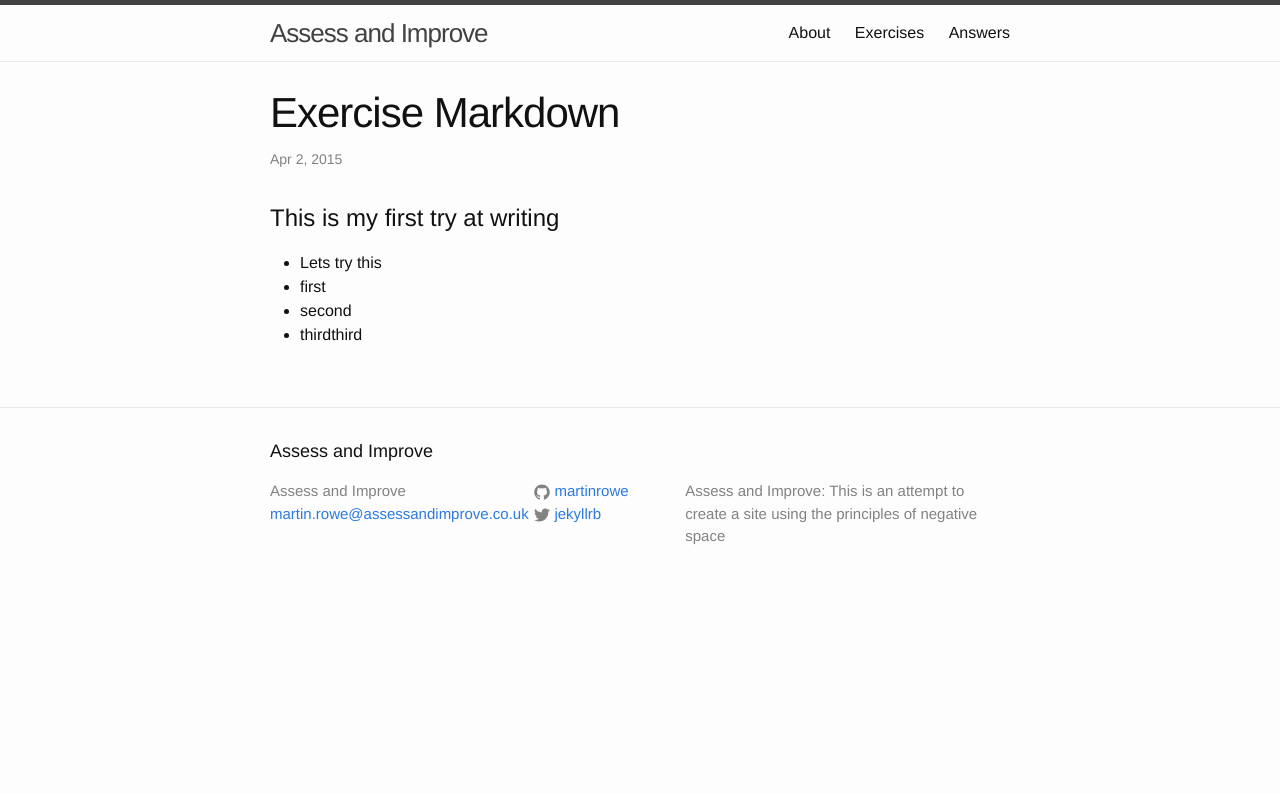
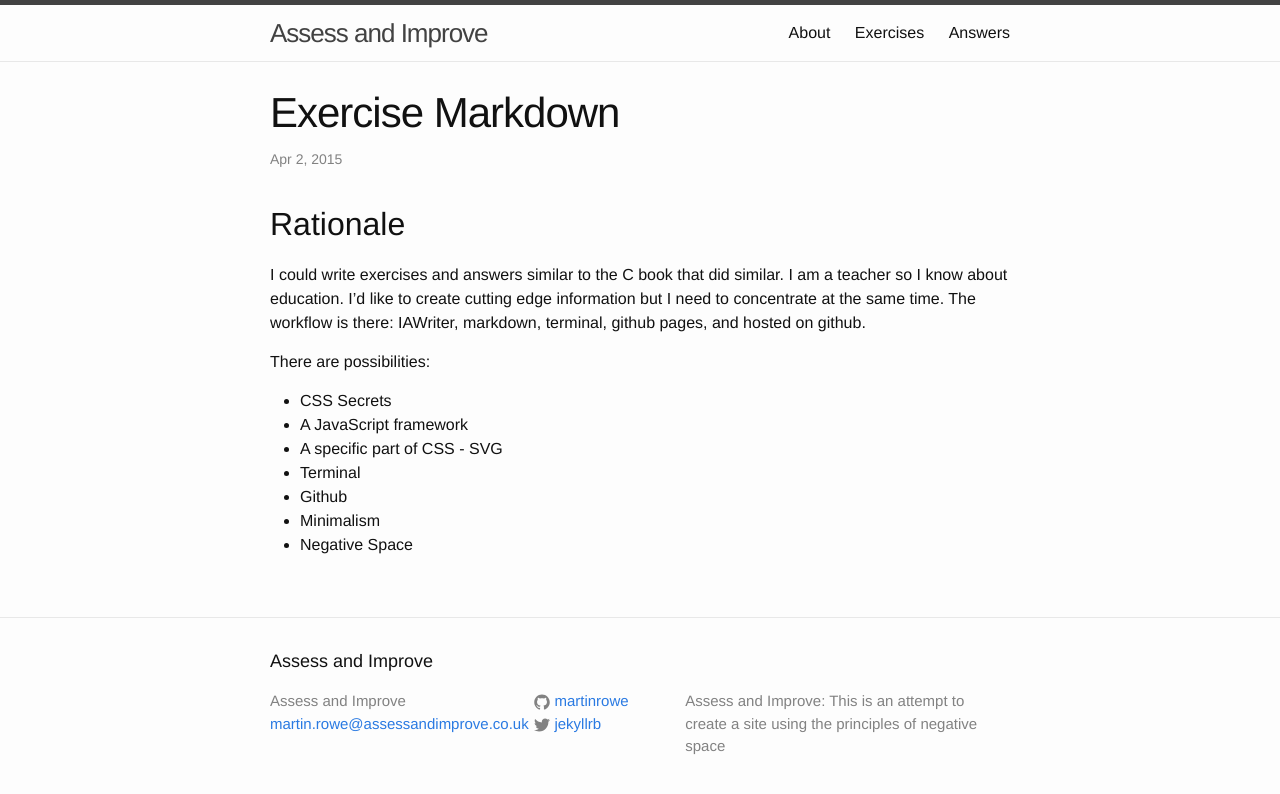
Before and after one commit to MartinRowe/jekyllblog, a Jekyll site: the page built from _posts/2015-04-02-exercise-markdown.md, in a window 1280 px wide. Shown: the top 794 px of the page. Built offline with Jekyll 4.4.1, drawn with Linux system fonts in a browser that asks for light colours.

Commit message:
edited markdown exercises

```diff
--- a/_posts/2015-04-02-exercise-markdown.md
+++ b/_posts/2015-04-02-exercise-markdown.md
@@ -5,10 +5,16 @@ date:   2015-04-02 22:33:48
 tag: exercise
 ---
 
+## Rationale
 
-# This is my first try at writing
+I could write exercises and answers similar to the C book that did similar. I am a teacher so I know about education. I’d like to create cutting edge information but I need to concentrate at the same time. The workflow is there: IAWriter, markdown, terminal, github pages, and hosted on github.
 
-- Lets try this
-- first
-- second
-- thirdthird
+There are possibilities:
+
+- CSS Secrets
+- A JavaScript framework
+- A specific part of CSS - SVG
+- Terminal
+- Github
+- Minimalism
+- Negative Space
```
